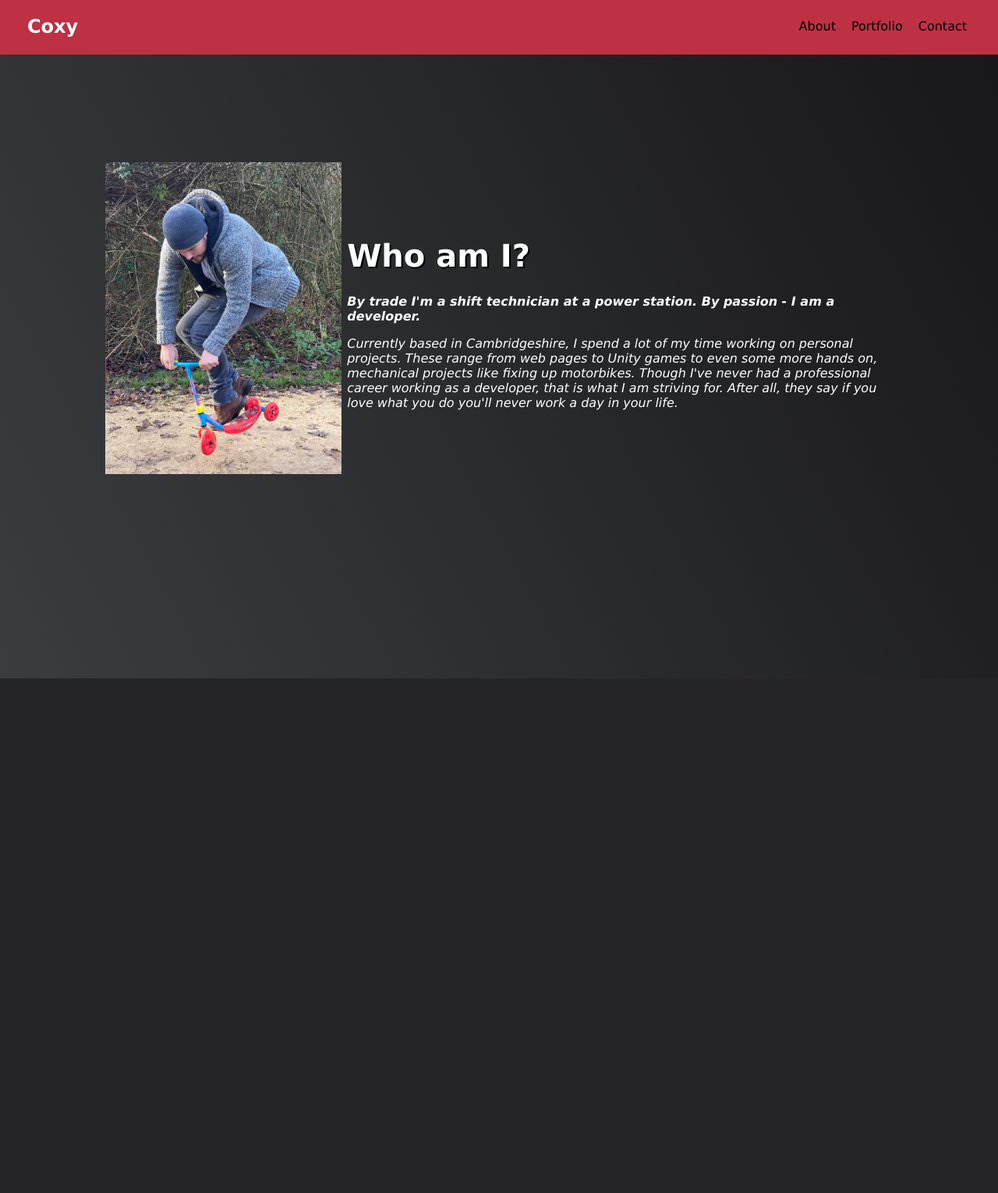
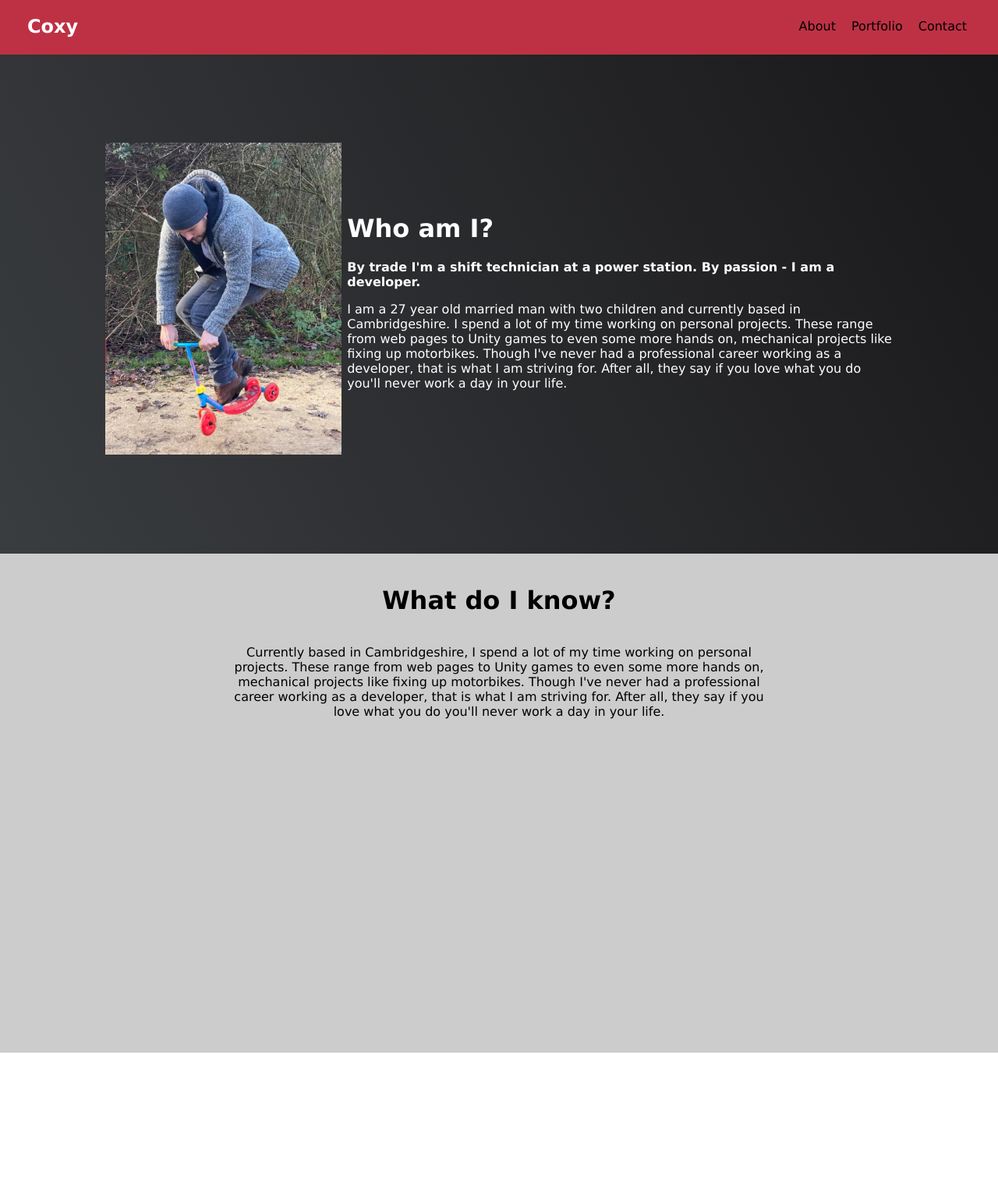
Before and after one commit to harry4041/coxy, a Flask app: page /about in a window 1280 px wide. Shown: the whole page at 78% size. Before the commit the page ends 870 px from the top, so only its background shows below. Run offline with Flask 2, Linux system fonts and the light colour scheme.

Commit message:
more styling and content

```diff
--- a/static/styles/about.css
+++ b/static/styles/about.css
@@ -1,8 +1,6 @@
-#main{
-    position: absolute;
-    left: 0;
+.main{
     width: 100%;
-    height: 100vh;
+    height: 80vh;
     margin: auto;
     display: flex;
     justify-content: space-around;
@@ -10,17 +8,29 @@
 
 }
 
-#welcome-section{
+.welcome-section{
   position: absolute;
-  top: -60px;
-  display: flex;
+  top: -15px;
   justify-content: space-evenly;
   align-items: center;
+}
+
+.welcome-section, .knolege-section{
+  display: flex;
   width: 80%;
   height: 100vh;
 }
 
-#welcome-header{
+.knolege-section{
+padding-top: 20px;
+text-align: center;
+    align-content: stretch;
+        align-items: center;
+    flex-wrap: wrap;
+    flex-direction: column;
+}
+
+.welcome-header{
   display: flex;
   justify-content: space-between;
   align-items: center;
@@ -30,8 +40,13 @@
 }
 
 .welcome-para{
-  font-style: italic;
   color: white;
   font-size: 16px;
   max-width: 700px;
 }
+
+.test{
+width: 100px;
+height: 100px;
+color: red;
+}
--- a/templates/about.html
+++ b/templates/about.html
@@ -3,25 +3,49 @@
 {% block title %}About{% endblock %}
 
 {% block head %}
-    <link rel= "stylesheet" type= "text/css" href= "{{ url_for('static',filename='styles/about.css') }}">
+<link rel="stylesheet" type="text/css" href="{{ url_for('static',filename='styles/about.css') }}">
 {% endblock %}
 
 {% block content %}
-<main id="main">
-    <div id="welcome-section">
+<div class="main">
+    <div class="welcome-section">
         <div>
-             <img class="project-image project-right" style="width:auto; height:400px" src="{{ url_for('static', filename='image/me.jpg') }}">
+            <img class="project-image project-right" style="width:auto; height:400px"
+                 src="{{ url_for('static', filename='image/me.jpg') }}">
         </div>
         <div>
-            <h1 class="welcome-object" id="welcome-header">Who am I?</h1>
-            <h3 class="welcome-para">By trade I'm a shift technician at a power station. By passion - I am a developer. </h3>
+            <h1 style="color:white;">Who am I?</h1>
+            <h3 class="welcome-para">By trade I'm a shift technician at a power station. By passion - I am a
+                developer. </h3>
             <p class="welcome-object welcome-para">
-                Currently based in Cambridgeshire, I spend a lot of my time working on personal projects. These range from web pages
-                to Unity games to even some more hands on, mechanical projects like fixing up motorbikes. Though I've never had a
-                professional career working as a developer, that is what I am striving for. After all, they say if you love what you do
+                I am a 27 year old married man with two children and currently based in Cambridgeshire. I spend a lot of
+                my time working on personal projects. These range from web pages
+                to Unity games to even some more hands on, mechanical projects like fixing up motorbikes. Though I've
+                never had a
+                professional career working as a developer, that is what I am striving for. After all, they say if you
+                love what you do
                 you'll never work a day in your life.
             </p>
         </div>
     </div>
-</main>
+
+</div>
+<div class="main" style="background: #CCCCCC;">
+    <div class="knolege-section">
+
+        <h1 style="color:black;">What do I know?</h1>
+        <p class="welcome-object welcome-para" style="color:black;">
+            Currently based in Cambridgeshire, I spend a lot of my time working on personal projects. These range from
+            web pages
+            to Unity games to even some more hands on, mechanical projects like fixing up motorbikes. Though I've never
+            had a
+            professional career working as a developer, that is what I am striving for. After all, they say if you love
+            what you do
+            you'll never work a day in your life.
+        </p>
+
+    </div>
+
+</div>
+
 {% endblock %}
```
Also changed, not shown: templates/base.html (+4 -4 lines), templates/contact.html (+4 -4 lines), templates/home.html (+10 -4 lines), templates/work.html (+21 -11 lines).
